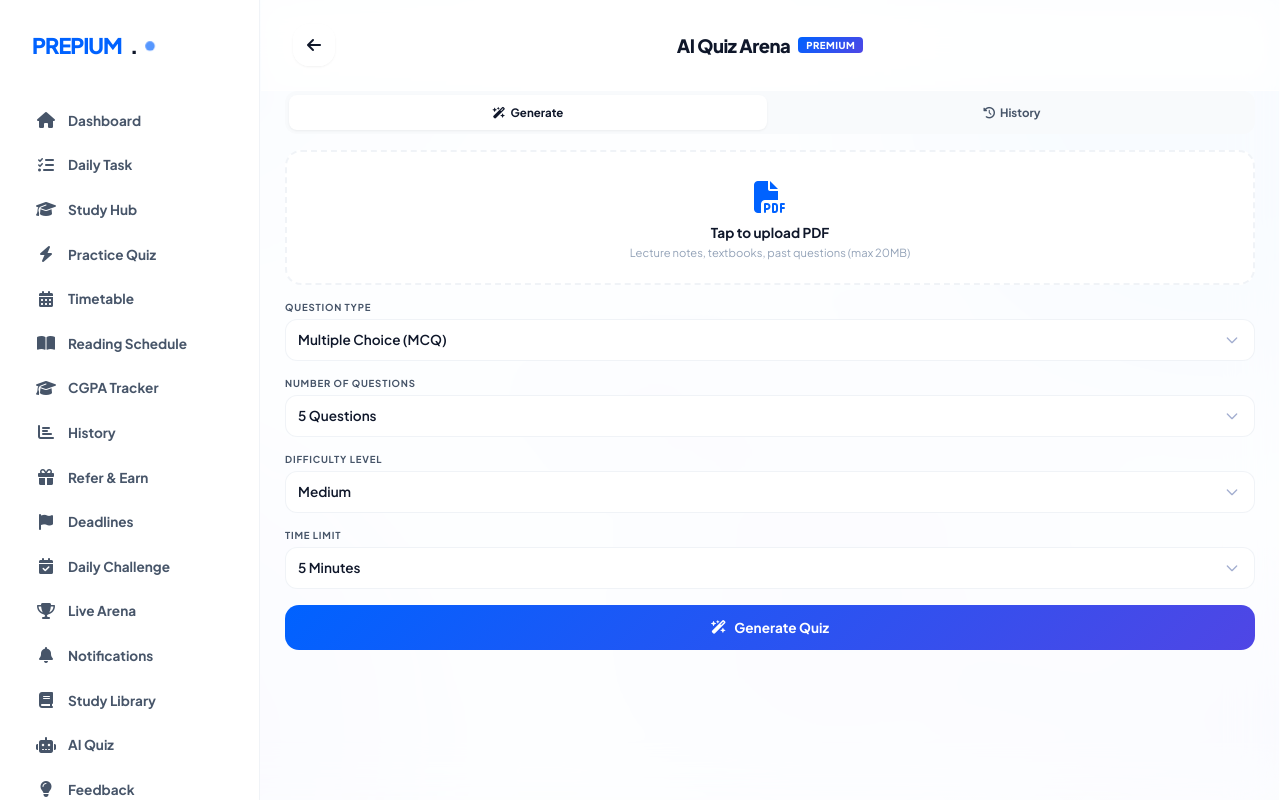
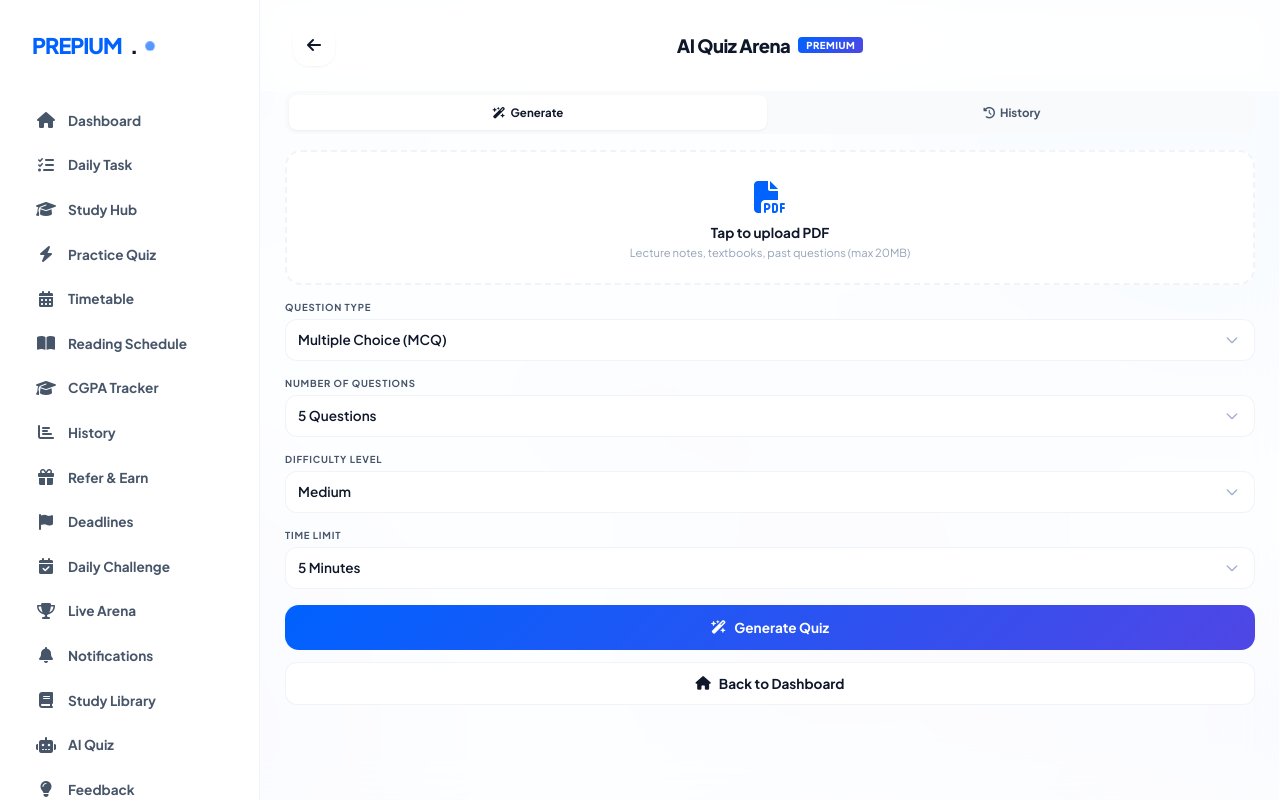
Before and after one commit to Alitedigitals2007/prepium, a Node project: template views/ai-quiz.ejs in a window 1280 px wide. Run offline with Node 20 templates, Linux system fonts and the light colour scheme; the template is opened without the code that fills it, so the values that code supplies are empty; some libraries are stand-ins or nearby versions.

Commit message:
fix: AI quiz - back to dashboard, friendlier upload error handling
- Replace /study back link with /dashboard in header
- Add Back to Dashboard button after Generate Quiz button
- Add Back to Dashboard + Generate Another buttons on result screen
- Surface server error message from /generate-ai-quiz response so the
  user sees the real reason (premium required, server busy, etc.)
  instead of a silent generic failure
- Avoid crashing on non-JSON error responses

Based on the defensive-coding pattern from 552b3ff.

```diff
--- a/views/ai-quiz.ejs
+++ b/views/ai-quiz.ejs
@@ -162,7 +162,7 @@
 <div class="app-shell">
     <div class="status-bar"></div>
     <div class="header-nav">
-        <a href="/study" class="back-circle"><i class="fas fa-arrow-left"></i></a>
+        <a href="/dashboard" class="back-circle" title="Back to Dashboard"><i class="fas fa-arrow-left"></i></a>
         <div class="header-title-row">
             <div class="header-title">AI Quiz Arena</div>
             <span class="ai-badge">Premium</span>
@@ -235,6 +235,7 @@
                 <button type="submit" class="generate-btn" id="generateBtn" onclick="generateQuiz(event)">
                     <i class="fas fa-wand-magic-sparkles"></i> Generate Quiz
                 </button>
+                <a href="/dashboard" class="back-to-dashboard" style="display:flex;align-items:center;justify-content:center;gap:8px;margin-top:12px;padding:12px;border-radius:12px;background:var(--surface-solid);border:1.5px solid var(--border);color:var(--text-dark);text-decoration:none;font-weight:700;font-size:0.85rem"><i class="fas fa-home"></i> Back to Dashboard</a>
             </div>
 
             <div id="loaderStep" style="display: none;">
@@ -279,6 +280,10 @@
                 <div class="result-label" id="fractionMark">0 / 0 correct</div>
             </div>
             <div id="solutionsSheet"></div>
+            <div style="display:flex;gap:10px;margin-top:18px;flex-direction:column">
+                <button type="button" onclick="document.getElementById('tab-generate').click();" style="width:100%;padding:14px;border:none;border-radius:14px;background:var(--brand-gradient);color:white;font-weight:800;font-size:0.9rem;cursor:pointer;font-family:inherit"><i class="fas fa-redo"></i> Generate Another Quiz</button>
+                <a href="/dashboard" style="display:flex;align-items:center;justify-content:center;gap:8px;padding:14px;border-radius:14px;background:var(--surface-solid);border:1.5px solid var(--border);color:var(--text-dark);text-decoration:none;font-weight:700;font-size:0.9rem"><i class="fas fa-home"></i> Back to Dashboard</a>
+            </div>
         </div>
     </div>
 
@@ -319,9 +324,13 @@ async function generateQuiz(e) {
         formData.append('difficulty', document.getElementById('difficulty').value);
         formData.append('quiz_duration', document.getElementById('quiz_duration').value);
         const res = await fetch('/generate-ai-quiz', { method: 'POST', body: formData });
-        if (!res.ok) throw new Error('Failed to generate quiz');
-        const data = await res.json();
-        examQuestions = data.questions || [];
+        let data = null;
+        try { data = await res.json(); } catch(_) { /* ignore non-json */ }
+        if (!res.ok) {
+            const msg = (data && data.message) ? data.message : ('Upload failed (HTTP ' + res.status + ')');
+            throw new Error(msg);
+        }
+        examQuestions = (data && data.questions) || [];
         if (!examQuestions.length) throw new Error('No questions generated. Try a different PDF or settings.');
         timeRemaining = data.durationSeconds;
         activeQuizName = data.quizTitle;
@@ -330,7 +339,8 @@ async function generateQuiz(e) {
         document.getElementById('loaderStep').style.display = 'none';
         document.getElementById('setupStep').style.display = 'block';
         btn.disabled = false;
-        showInlineError(err.message);
+        showInlineError(err && err.message ? err.message : 'Quiz generation failed. Please try again.');
+        window.scrollTo({ top: 0, behavior: 'smooth' });
     }
 }
 
```
